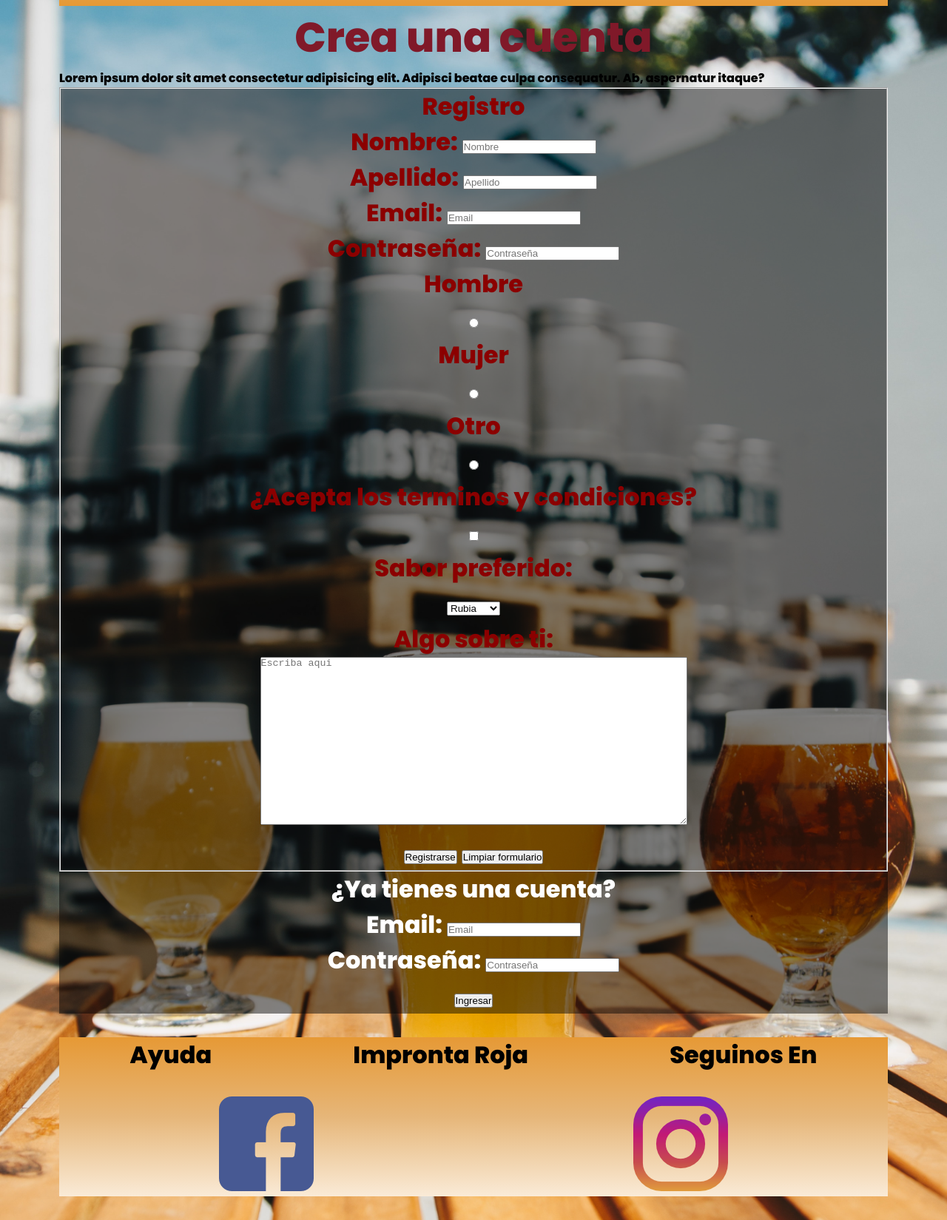
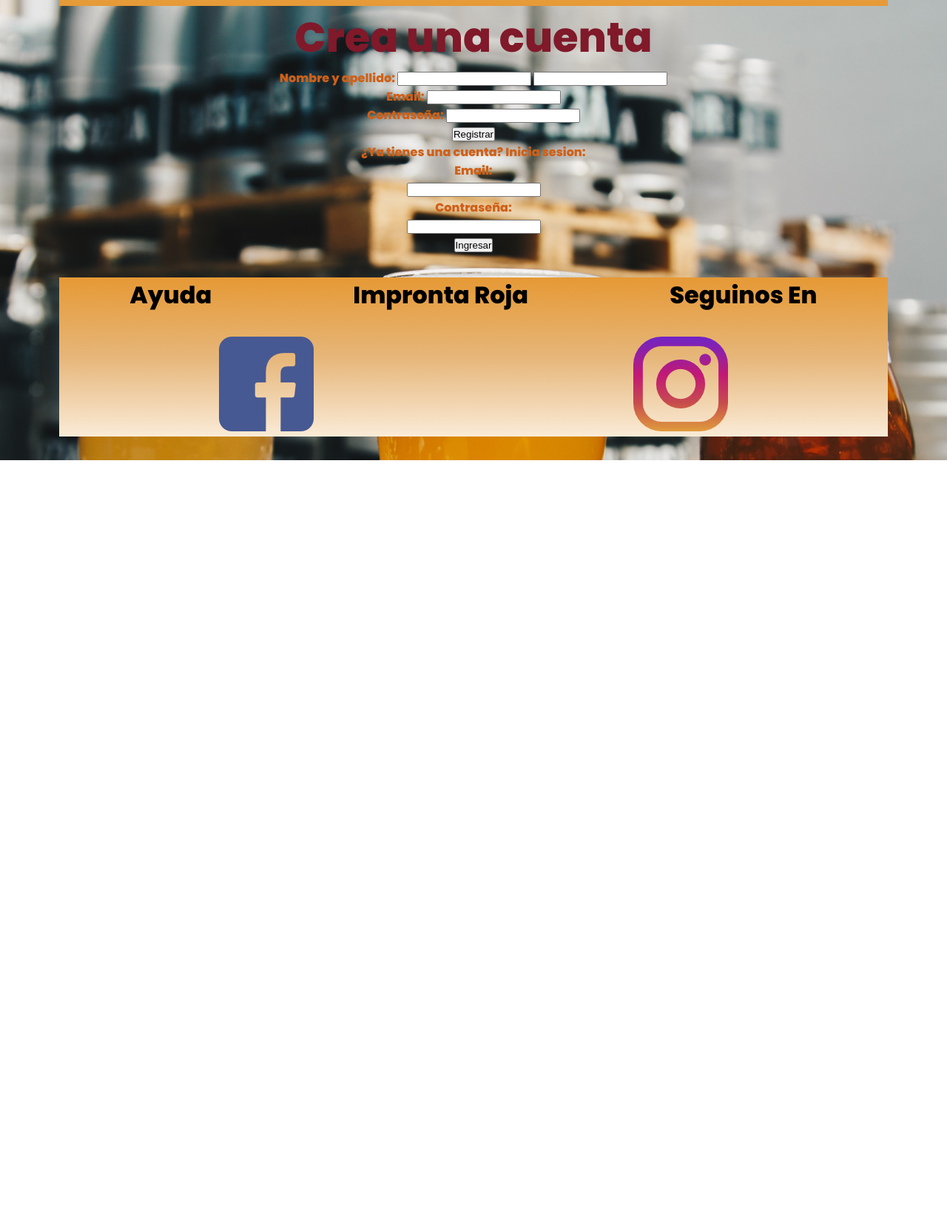
Before and after one commit to MartinRoa/impronta_roja, a plain HTML site: page pages/registrate.html in a window 1280 px wide. Shown: the part 182-1831 px from the top of the page at 74% size. After the commit the page ends 804 px from the top, so only its background shows below. Drawn offline with Linux system fonts and the light colour scheme.

Commit message:
se agrego bootstrap a la pagina ingresa o registrate y se hicieron mejoras en todas las otras paginas

```diff
--- a/pages/registrate.html
+++ b/pages/registrate.html
@@ -27,89 +27,46 @@
             </ul>
         </nav>
     </header>
-
     <section>
-        <article>
         <div class="orderList">
             <!-- Titulo -->
             <h1 class="titleFormat">Crea una cuenta</h1>
-                <!-- Texto informativo -->
-                <span>Lorem ipsum dolor sit amet consectetur adipisicing elit. Adipisci beatae culpa consequatur. Ab, aspernatur itaque?</span>
         </div>
-            <!-- Inicio formulario -->
-            <div class="orderList subsubtitleFormat">
-                <form class="titleFormat2">
-                    <fieldset>
+    </section>
+    <form class="register-style">
+        <div class="input-group">
+            <span class="input-group-text">Nombre y apellido:</span>
+            <input type="text" aria-label="First name" class="form-control">
+            <input type="text" aria-label="Last name" class="form-control">
+        </div>
+        <div class="mb-3">
+          <label for="exampleInputEmail1" class="form-label">Email:</label>
+          <input type="email" class="form-control" id="exampleInputEmail1" aria-describedby="emailHelp">
+        </div>
+        <div class="mb-3">
+          <label for="exampleInputPassword1" class="form-label">Contraseña:</label>
+          <input type="password" class="form-control" id="exampleInputPassword1">
+        </div>
+        <button type="submit" class="btn btn-primary">Registrar</button>
         <div>
-                            <!-- Registro -->
-                            <legend>Registro</legend>
-                            <label for="nombre">Nombre:</label>
-                            <input type="text" name="nombre" id="nombre" placeholder="Nombre">
+            <p>¿Ya tienes una cuenta? Inicia sesion:</p>
+        </div>
+        <div class="mb-3 row">
+            <label for="staticEmail" class="col-sm-2 col-form-label">Email:</label>
+            <div class="col-sm-10">
+                <input type="email" class="form-control" id="exampleInputEmail1" aria-describedby="emailHelp">
+            </div>
+          </div>
+          <div class="mb-3 row">
+            <label for="inputPassword" class="col-sm-2 col-form-label">Contraseña:</label>
+            <div class="col-sm-10">
+              <input type="password" class="form-control" id="inputPassword">
             </div>
             <div>
-                            <label for="apellido">Apellido:</label>
-                            <input type="text" name="apellido" id="apellido" placeholder="Apellido">
+                <button type="submit" class="btn btn-primary">Ingresar</button>
             </div>
-                        <div>
-                            <label for="Email">Email:</label>
-                            <input type="email" name="Email" id="Email" placeholder="Email">
-                        </div>
-                        <div>
-                            <label for="password">Contraseña:</label>
-                            <input type="password" name="password" id="password" placeholder="Contraseña">
-                        </div>
-                        <!-- Informacion personal -->
-                        <div>Hombre</div>
-                        <input type="radio" name="sexo" value="hombre">
-                        <div>Mujer</div>
-                        <input type="radio" name="sexo" value="mujer">
-                        <div>Otro</div>
-                        <input type="radio" name="sexo" value="otro">
-                        <div>¿Acepta los terminos y condiciones?</div>
-                        <input type="checkbox" name="acepta" value="1" required>
-                        <div>Sabor preferido:</div>
-                        <div>
-                            <select name="sabor" id="sabor">
-                                <option value="Rubia">Rubia</option>
-                                <option value="Roja">Roja</option>
-                                <option value="Negra">Negra</option>
-                                <option value="Ninguno">Ninguno</option>
-                            </select>
-                        </div>
-                        <!-- Algo sobre ti -->
-                        <div>
-                           <label for="info">Algo sobre ti:</label>
-                        </div>
-                        <div>
-                           <textarea name="info" id="info" cols="70" rows="15" placeholder="Escriba aqui"></textarea>
-                        </div>
-                        <!-- Botones: registrarse, limpiar formulario -->
-                        <input type="submit" value="Registrarse">
-                        <input type="reset" value="Limpiar formulario">
-                    </fieldset>
-                </form>
-                <!-- Fin formulario -->
-            </div>
-            <!-- Inicio formulario 2 -->
-            <div class="orderList titleFormat3">
-                <form>
-                    <div>
-                        <legend>¿Ya tienes una cuenta?</legend>
-                        <label for="Email1">Email:</label>
-                        <input type="email" name="Email1" id="Email1" placeholder="Email">
-                    </div>
-                    <div>
-                        <label for="password1">Contraseña:</label>
-                        <input type="password" name="password1" id="password1" placeholder="Contraseña">
-                    </div>
-                    <div>
-                        <input type="submit" value="Ingresar">
           </div>
     </form>
-                <!-- Fin formulario 2 -->
-            </div>
-        </article>
-    </section>
     <footer class="footerStyle">
         <section>
             <article>
--- a/style.css
+++ b/style.css
@@ -250,6 +250,7 @@ body{
     padding-bottom: 2rem;
 }
 
-.card-image{
-    max-height: 100%;
+.register-style{
+    color: rgb(207, 96, 23);
+    text-align: center;
 }
```
Also changed, not shown: pages/merchandising.html (+4 -0 lines), pages/quienes somos.html (+2 -0 lines), pages/ubicacion.html (+2 -0 lines), index.html (indentation only). Lines whose indentation alone changed are shown as unchanged.
